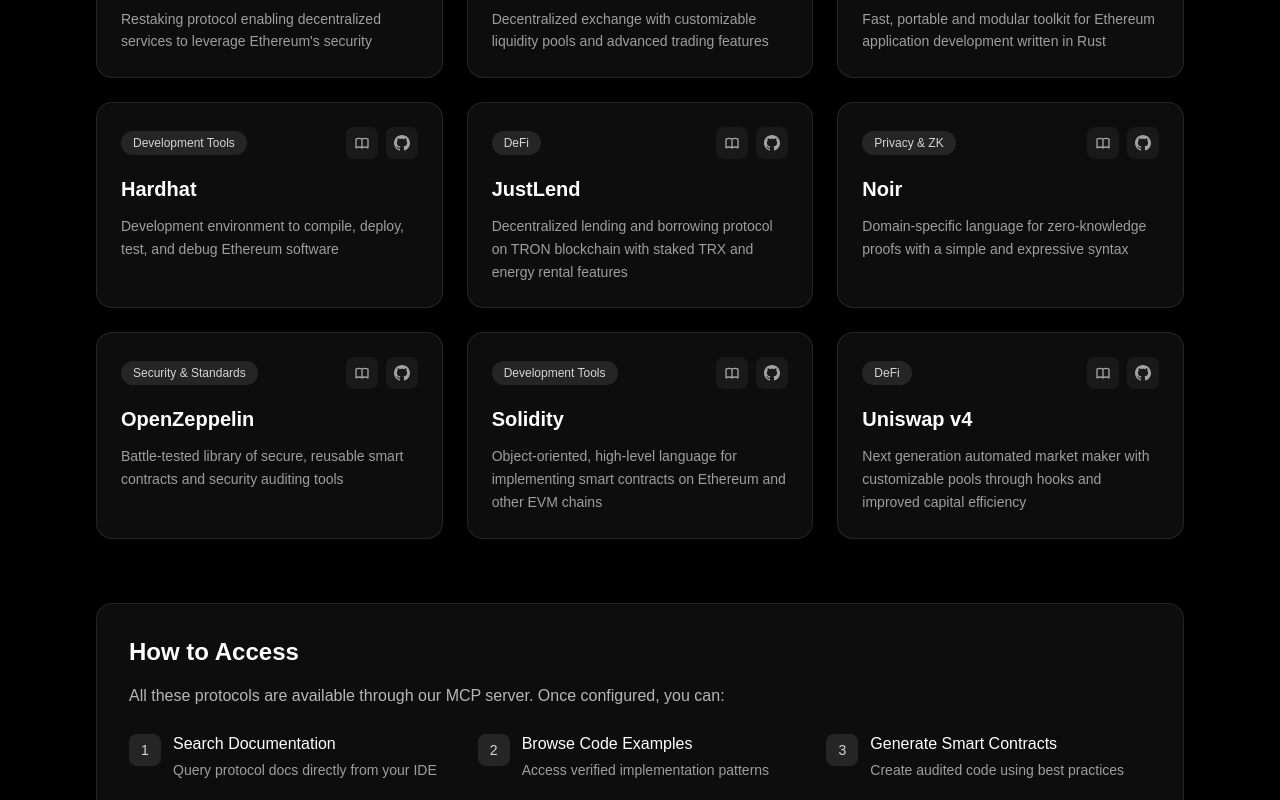
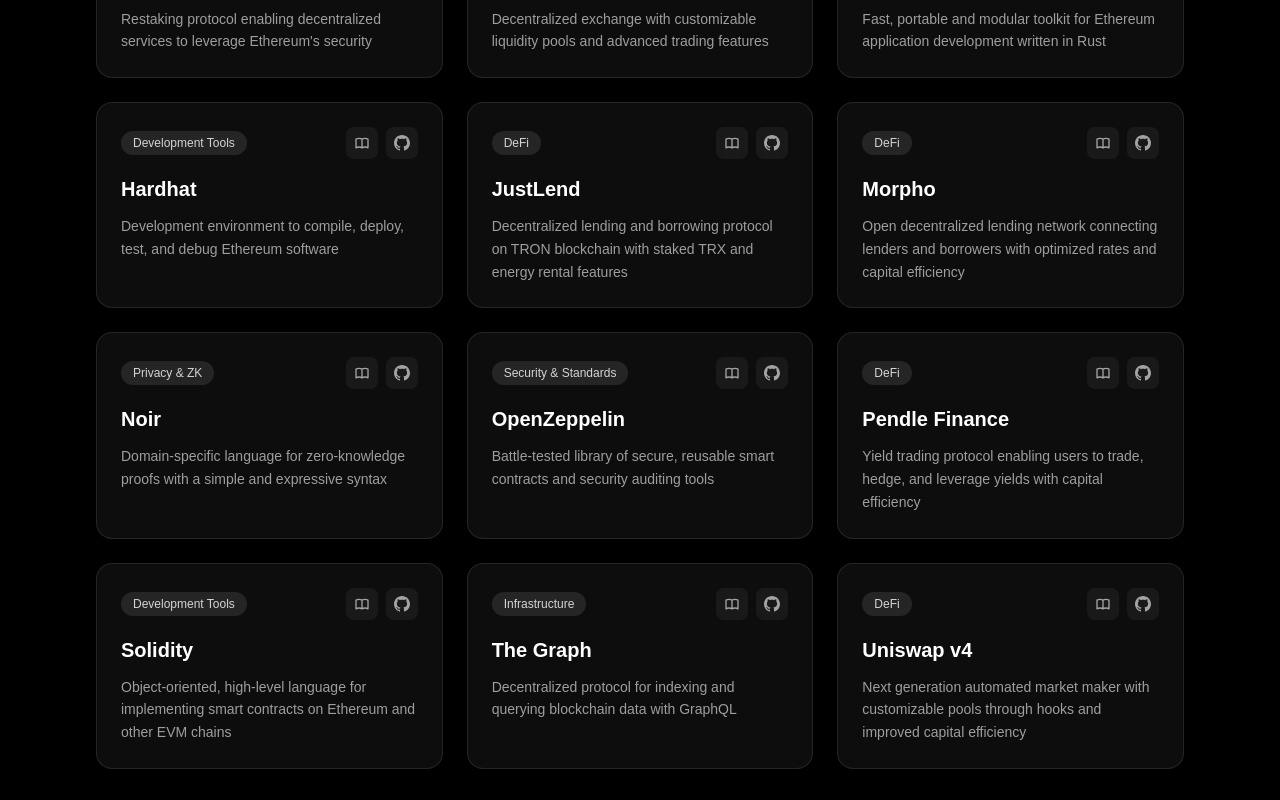
Before and after one commit to chrom-ar/vora-site, a Next.js app: page /indexed-protocols in a window 1280 px wide. Shown: the part 820-1620 px from the top of the page. Built offline with nearby package versions, Linux system fonts and the light colour scheme.

Commit message:
Morpho, Pendle finance and TheGraph indexed

```diff
--- a/app/indexed-protocols/page.tsx
+++ b/app/indexed-protocols/page.tsx
@@ -70,6 +70,13 @@
     category: "DeFi",
   },
   {
+    name: "Morpho",
+    description: "Open decentralized lending network connecting lenders and borrowers with optimized rates and capital efficiency",
+    docs: "https://docs.morpho.org/",
+    github: "https://github.com/morpho-org",
+    category: "DeFi",
+  },
+  {
     name: "Noir",
     description: "Domain-specific language for zero-knowledge proofs with a simple and expressive syntax",
     docs: "https://noir-lang.org/docs",
@@ -84,11 +91,25 @@
     category: "Security & Standards",
   },
   {
+    name: "Pendle Finance",
+    description: "Yield trading protocol enabling users to trade, hedge, and leverage yields with capital efficiency",
+    docs: "https://docs.pendle.finance/",
+    github: "https://github.com/pendle-finance",
+    category: "DeFi",
+  },
+  {
     name: "Solidity",
     description: "Object-oriented, high-level language for implementing smart contracts on Ethereum and other EVM chains",
     docs: "https://docs.soliditylang.org/",
     github: "https://github.com/argotorg/solidity",
     category: "Development Tools",
+  },
+  {
+    name: "The Graph",
+    description: "Decentralized protocol for indexing and querying blockchain data with GraphQL",
+    docs: "https://thegraph.com/docs/",
+    github: "https://github.com/graphprotocol",
+    category: "Infrastructure",
   },
   {
     name: "Uniswap v4",
--- a/package.json
+++ b/package.json
@@ -13,7 +13,7 @@
     "autoprefixer": "^10.4.21",
     "class-variance-authority": "^0.7.1",
     "clsx": "^2.1.1",
-    "framer-motion": "^12.23.12",
+    "framer-motion": "^12.23.13",
     "lucide-react": "^0.544.0",
     "next": "^15.5.3",
     "next-themes": "^0.4.6",
```
Also changed, not shown: 1 other file (tests, documents, lock files or other folders).
